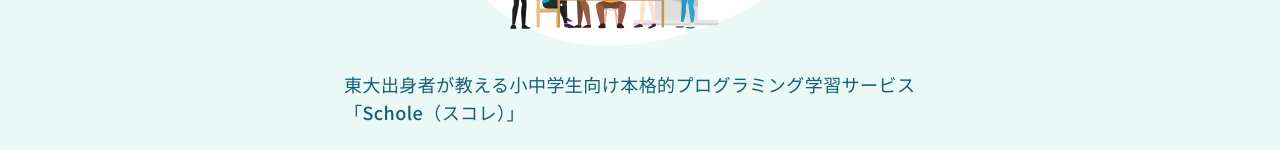
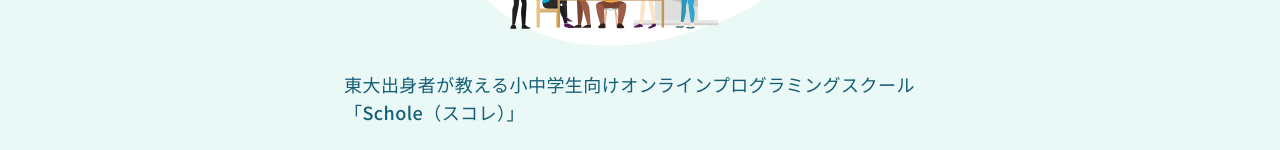
Before and after one commit to scholeapp/campaign.schole.app, a Next.js app: page /python-course in a window 1280 px wide. Shown: the part 362-512 px from the top of the page. Built offline with nearby package versions, Linux system fonts and the light colour scheme.

Commit message:
add line contact

```diff
--- a/pages/python-course/index.js
+++ b/pages/python-course/index.js
@@ -18,7 +18,7 @@
     <MyContainer>
       <Svg1 className="w-72 sm:w-96 mx-auto" />
       <p className="my-6 px-10 text-cyan-800 font-medium leading-loose tracking-wide md:text-lg">
-        東大出身者が教える小中学生向け本格的プログラミング学習サービス「Schole（スコレ）」
+        東大出身者が教える小中学生向けオンラインプログラミングスクール「Schole（スコレ）」
       </p>
       <Logo width={200} className="mx-auto" />
       <div className="flex justify-center my-10">
@@ -177,10 +177,14 @@
     <div id="contact" />
     <div className="bg-[#EAF8F6] py-10">
       <SectionTitle en="Contact" ja="お問い合わせ" />
+      <div className="my-6 text-center">
+        <MyContainer>
+          <a href="https://lin.ee/uPrGK1w" className="underline mx-1 text-cyan-700 text-md">LINE</a>
+          または下記のフォームよりお問い合わせください
+        </MyContainer>
+      </div>
       <div className="googleform-wrapper">
-        <iframe
-          src="https://docs.google.com/forms/d/e/1FAIpQLSf5388_07qd4OnYCaHx49WWgWI6xgrM8ju9Hel3p-JZXPI33w/viewform?embedded=true"
-        >
+        <iframe src="https://docs.google.com/forms/d/e/1FAIpQLSf5388_07qd4OnYCaHx49WWgWI6xgrM8ju9Hel3p-JZXPI33w/viewform?embedded=true">
           読み込んでいます…
         </iframe>
       </div>
```
